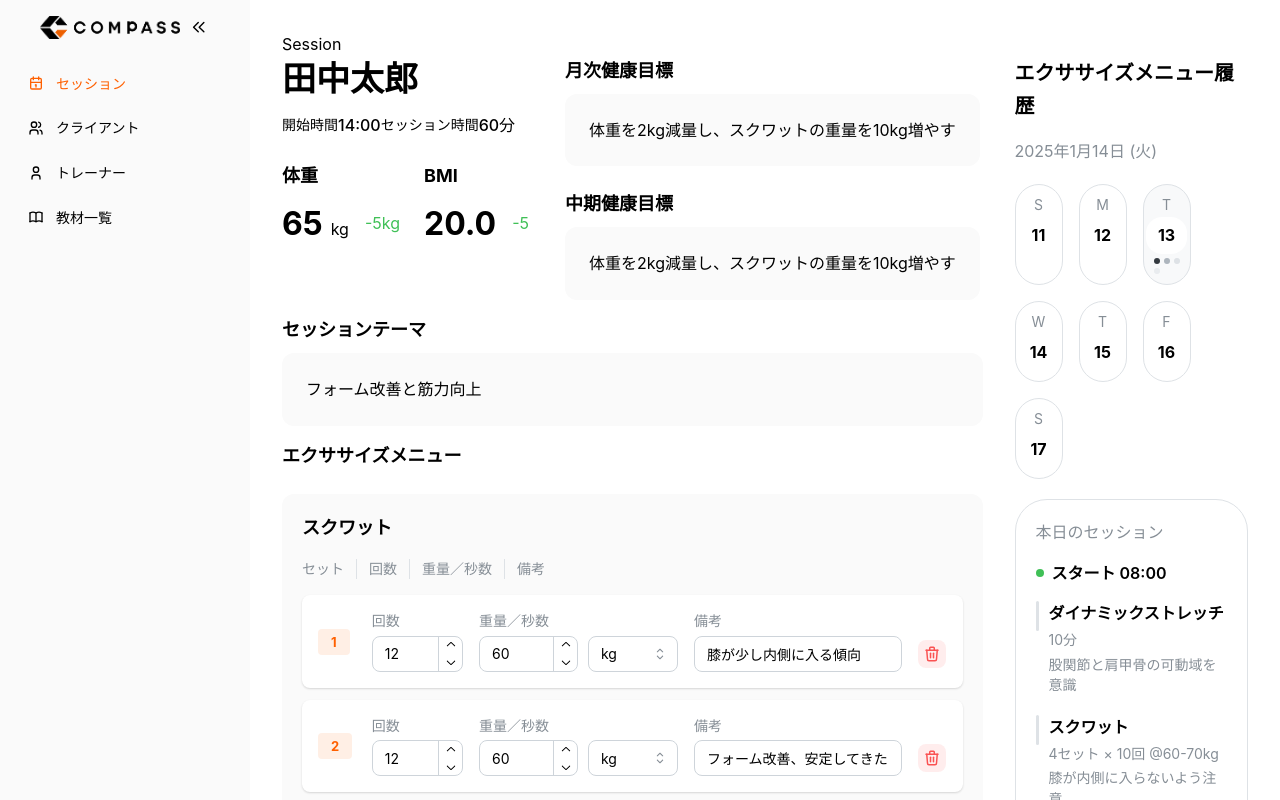
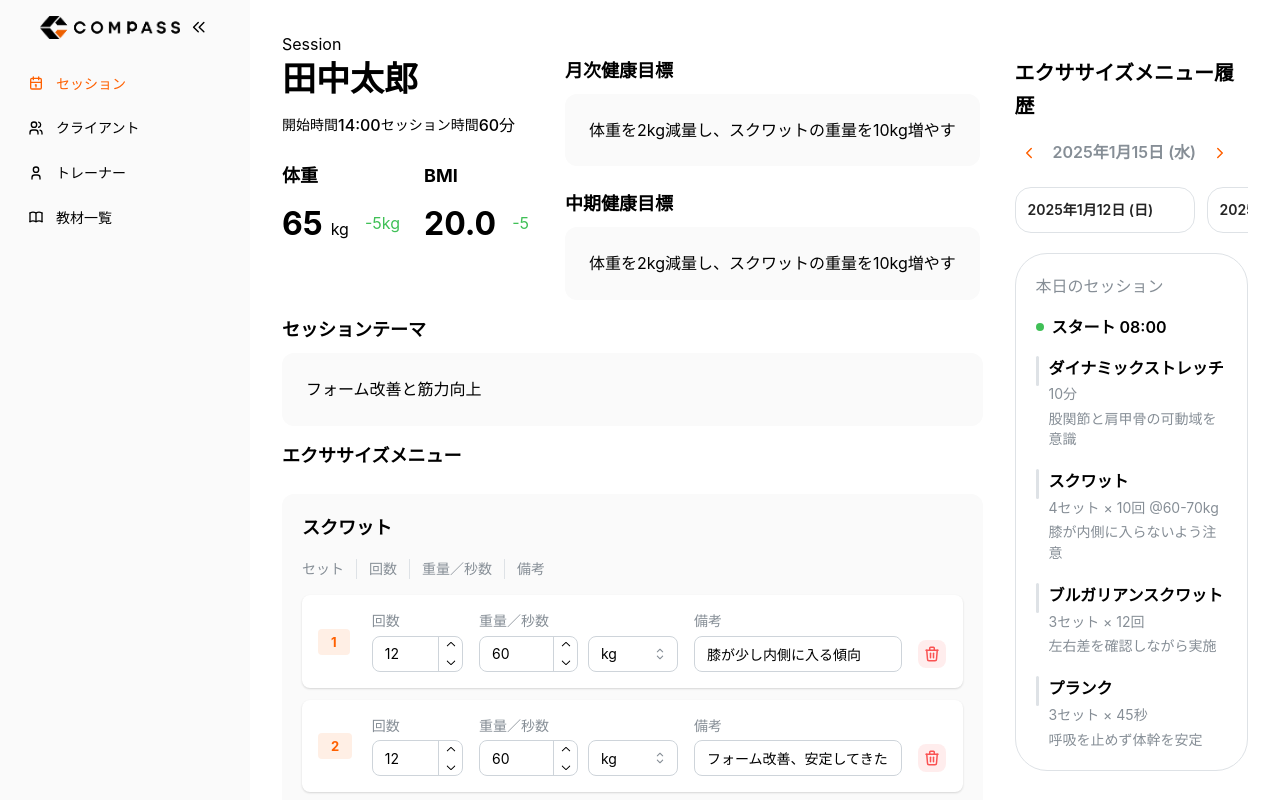
Before and after one commit to career-direction/compass-crm, a Next.js app: page /sessions/1 in a window 1280 px wide. Shown: the top 800 px of the page. Built offline with nearby package versions, Linux system fonts and the light colour scheme.

Commit message:
エクササイズ履歴をカルーセルに変更

```diff
--- a/src/features/session/components/TrainingCalendarCard.ui.tsx
+++ b/src/features/session/components/TrainingCalendarCard.ui.tsx
@@ -1,4 +1,4 @@
-import React, { useEffect, useState } from "react";
+import { useEffect, useMemo, useState } from "react";
 import {
 	Card,
 	Grid,
@@ -14,7 +14,12 @@ import {
 	ActionIcon,
 	Stack,
 } from "@mantine/core";
-import { IconPlus, IconTrash } from "@tabler/icons-react";
+import {
+	IconChevronLeft,
+	IconChevronRight,
+	IconPlus,
+	IconTrash,
+} from "@tabler/icons-react";
 
 // --- Types ---
 export type SetItem = {
@@ -196,8 +201,10 @@ export default function TrainingSetsCard({
 					</Group>
 
 					<Grid gutter="sm">
-						{sets.map((s, i) => (
-							<Grid.Col key={i} span={12}>
+						{sets.map((s, i) => {
+							const key = `${s.reps}-${s.weight}-${s.unit}-${s.note}-${i}`;
+							return (
+								<Grid.Col key={key} span={12}>
 									<SetRow
 										index={i + 1}
 										value={s}
@@ -205,7 +212,8 @@ export default function TrainingSetsCard({
 										onRemove={() => removeSet(i)}
 									/>
 								</Grid.Col>
-						))}
+							);
+						})}
 					</Grid>
 
 					<Group justify="center">
@@ -235,55 +243,59 @@ export type ExerciseMenuItem = {
 	note?: string;
 };
 
+export type DateCarouselItem = {
+	label: string;
+	weekdayIndex?: number;
+};
+
 export interface ContentCalendarProps {
 	dateLabel?: string; // 例: "2025年1月14日 (火)"
 	selectedWeekdayIndex?: number; // 0:Sun - 6:Sat
 	sessionMenu?: ExerciseMenuItem[];
 	homeworkMenu?: ExerciseMenuItem[];
+	dateItems?: DateCarouselItem[];
+	initialDateIndex?: number;
 }
 
-const weekShort = ["S", "M", "T", "W", "T", "F", "S"];
+function SessionDateCarousel({
+	items,
+	activeIndex,
+	onSelect,
+}: {
+	items: DateCarouselItem[];
+	activeIndex: number;
+	onSelect: (index: number) => void;
+}) {
+	if (items.length === 0) return null;
 
-function WeekStrip({ selected = 2 }: { selected?: number }) {
 	return (
-		<Group gap="md" align="stretch">
-			{weekShort.map((d, idx) => {
-				const active = idx === selected;
+		<Box style={{ overflowX: "auto" }}>
+			<Group gap="sm" wrap="nowrap" align="stretch">
+				{items.map((item, idx) => {
+					const active = idx === activeIndex;
 					return (
 						<Card
-						key={idx}
-						radius="xl"
 							withBorder
-						p="xs"
-						style={{ width: 48, textAlign: "center" }}
-						bg={active ? "gray.0" : undefined}
+							radius="lg"
+							p="sm"
+							key={item.label}
+							bg={active ? "blue.6" : "white"}
+							style={{
+								cursor: "pointer",
+								minWidth: 180,
+							}}
+							onClick={() => onSelect(idx)}
 						>
-						<Stack align="center" gap={2}>
-							<Text size="sm" c="dimmed">
-								{d}
+							<Stack gap={4}>
+								<Text size="sm" fw={600} c={active ? "white" : "dark.7"}>
+									{item.label}
 								</Text>
-							<Card
-								radius="lg"
-								px="sm"
-								py={6}
-								withBorder={false}
-								bg={active ? "white" : "transparent"}
-							>
-								<Text fw={700}>{[11, 12, 13, 14, 15, 16, 17][idx]}</Text>
-							</Card>
-							{active && (
-								<Group gap={4} mt={2}>
-									<Box w={6} h={6} bg="gray.8" style={{ borderRadius: 6 }} />
-									<Box w={6} h={6} bg="gray.5" style={{ borderRadius: 6 }} />
-									<Box w={6} h={6} bg="gray.3" style={{ borderRadius: 6 }} />
-									<Box w={6} h={6} bg="gray.2" style={{ borderRadius: 6 }} />
-								</Group>
-							)}
 							</Stack>
 						</Card>
 					);
 				})}
 			</Group>
+		</Box>
 	);
 }
 
@@ -333,7 +345,10 @@ function ExerciseListCard({
 				</Group>
 					<Stack gap="lg">
 						{items.map((exercise, i) => (
-						<ExerciseRow key={i} item={exercise} />
+							<ExerciseRow
+								key={`${exercise.name}-${exercise.volume}-${i}`}
+								item={exercise}
+							/>
 						))}
 					</Stack>
 			</Stack>
@@ -346,19 +361,122 @@ export function ContentCalendarCard({
 	selectedWeekdayIndex = 2,
 	sessionMenu = [],
 	homeworkMenu = [],
+	dateItems,
+	initialDateIndex,
 }: ContentCalendarProps) {
+	const dateCarouselItems = useMemo(() => {
+		if (dateItems && dateItems.length > 0) return dateItems;
+		if (dateLabel) {
+			return [
+				{
+					label: dateLabel,
+					weekdayIndex: selectedWeekdayIndex,
+				},
+			];
+		}
+		return [];
+	}, [dateItems, dateLabel, selectedWeekdayIndex]);
+
+	const [activeDateIndex, setActiveDateIndex] = useState(() => {
+		if (dateCarouselItems.length === 0) return 0;
+		const initial = initialDateIndex ?? dateCarouselItems.length - 1;
+		return Math.min(Math.max(initial, 0), dateCarouselItems.length - 1);
+	});
+
+	useEffect(() => {
+		if (dateCarouselItems.length === 0) {
+			setActiveDateIndex(0);
+			return;
+		}
+
+		setActiveDateIndex((prev) => {
+			if (initialDateIndex !== undefined) {
+				const next = Math.min(
+					Math.max(initialDateIndex, 0),
+					dateCarouselItems.length - 1,
+				);
+				return next;
+			}
+			if (prev >= dateCarouselItems.length) {
+				return dateCarouselItems.length - 1;
+			}
+			if (prev < 0) return 0;
+			return prev;
+		});
+	}, [dateCarouselItems, initialDateIndex]);
+
+	const hasMultipleDates = dateCarouselItems.length > 1;
+	const currentDate = dateCarouselItems[activeDateIndex];
+
+	const handlePrevDate = () => {
+		if (dateCarouselItems.length === 0) return;
+		setActiveDateIndex((prev) => {
+			if (!hasMultipleDates) return prev;
+			return (prev - 1 + dateCarouselItems.length) % dateCarouselItems.length;
+		});
+	};
+
+	const handleNextDate = () => {
+		if (dateCarouselItems.length === 0) return;
+		setActiveDateIndex((prev) => {
+			if (!hasMultipleDates) return prev;
+			return (prev + 1) % dateCarouselItems.length;
+		});
+	};
+
+	const handleSelectDate = (index: number) => {
+		if (index < 0 || index >= dateCarouselItems.length) return;
+		setActiveDateIndex(index);
+	};
+
 	return (
 		<Stack gap="lg">
 			{/* Header */}
-			<Group justify="space-between" align="baseline">
+			<Group justify="space-between" align="center">
 				<Text size="xl" fw={700}>
 					エクササイズメニュー履歴
 				</Text>
-				<Text c="dimmed">{dateLabel}</Text>
+				{dateCarouselItems.length > 0 ? (
+					<Group gap="xs" align="center">
+						<ActionIcon
+							variant="subtle"
+							aria-label="日付を前に送る"
+							onClick={handlePrevDate}
+							disabled={!hasMultipleDates}
+						>
+							<IconChevronLeft size={18} />
+						</ActionIcon>
+						<Text c="dimmed" fw={600}>
+							{currentDate?.label}
+						</Text>
+						<ActionIcon
+							variant="subtle"
+							aria-label="日付を次に送る"
+							onClick={handleNextDate}
+							disabled={!hasMultipleDates}
+						>
+							<IconChevronRight size={18} />
+						</ActionIcon>
+					</Group>
+				) : (
+					<Text c="dimmed">日付情報なし</Text>
+				)}
 			</Group>
 
-			{/* Week */}
-			<WeekStrip selected={selectedWeekdayIndex} />
+			{/* Dates */}
+			{dateCarouselItems.length > 0 ? (
+				<SessionDateCarousel
+					items={dateCarouselItems}
+					activeIndex={activeDateIndex}
+					onSelect={handleSelectDate}
+				/>
+			) : (
+				<Card withBorder radius="lg" p="md">
+					<Text size="sm" c="dimmed">
+						日付情報がありません
+					</Text>
+				</Card>
+			)}
 
 			{/* Lists */}
 			<Stack gap="xl">
@@ -367,6 +485,12 @@ export function ContentCalendarCard({
 					items={sessionMenu}
 					highlight="スタート 08:00"
 				/>
+				{homeworkMenu.length > 0 && (
+					<ExerciseListCard
+						title="宿題メニュー"
+						items={homeworkMenu}
+					/>
+				)}
 			</Stack>
 		</Stack>
 	);
--- a/src/features/session/views/SessionDetail.ui.tsx
+++ b/src/features/session/views/SessionDetail.ui.tsx
@@ -14,17 +14,17 @@ import {
 	Badge,
 	ActionIcon,
 	Stack,
-	Container,
 	Title,
 	Flex,
 	Space,
 } from "@mantine/core";
 import { IconPlus, IconTrash } from "@tabler/icons-react";
 
-import React, { useEffect, useState } from "react";
+import { useEffect, useState } from "react";
 import {
 	ContentCalendarCard,
 	type ExerciseMenuItem,
+	type DateCarouselItem,
 } from "../components/TrainingCalendarCard.ui";
 
 type Props = {
@@ -67,7 +67,14 @@ const homeworkMenu: ExerciseMenuItem[] = [
 	},
 ];
 
-export const SessionDetail = ({ sessionId }: Props) => {
+const exerciseHistoryDates: DateCarouselItem[] = [
+	{ label: "2025年1月12日 (日)", weekdayIndex: 0 },
+	{ label: "2025年1月13日 (月)", weekdayIndex: 1 },
+	{ label: "2025年1月14日 (火)", weekdayIndex: 2 },
+	{ label: "2025年1月15日 (水)", weekdayIndex: 3 },
+];
+
+export const SessionDetail = ({ sessionId: _sessionId }: Props) => {
 	const handleChange = (sets: SetItem[]) => {
 		// 保存やバリデーションなど
 		console.log(sets);
@@ -178,8 +185,8 @@ export const SessionDetail = ({ sessionId }: Props) => {
 			</Stack>
 			<Box style={{ flex: 1, minWidth: 0 }}>
 				<ContentCalendarCard
-					dateLabel="2025年1月14日 (火)"
-					selectedWeekdayIndex={2} // 0:Sun … 6:Sat（画像は火曜=2）
+					dateItems={exerciseHistoryDates}
+					initialDateIndex={exerciseHistoryDates.length - 1}
 					sessionMenu={sessionMenu}
 					homeworkMenu={homeworkMenu}
 				/>
@@ -368,8 +375,10 @@ export default function TrainingSetsCard({
 					</Group>
 
 					<Grid gutter="sm">
-						{sets.map((s, i) => (
-							<Grid.Col key={i} span={12}>
+						{sets.map((s, i) => {
+							const key = `${s.reps}-${s.weight}-${s.unit}-${s.note}-${i}`;
+							return (
+								<Grid.Col key={key} span={12}>
 									<SetRow
 										index={i + 1}
 										value={s}
@@ -377,7 +386,8 @@ export default function TrainingSetsCard({
 										onRemove={() => removeSet(i)}
 									/>
 								</Grid.Col>
-						))}
+							);
+						})}
 					</Grid>
 
 					<Group justify="center">
```
Lines whose indentation alone changed are shown as unchanged.
